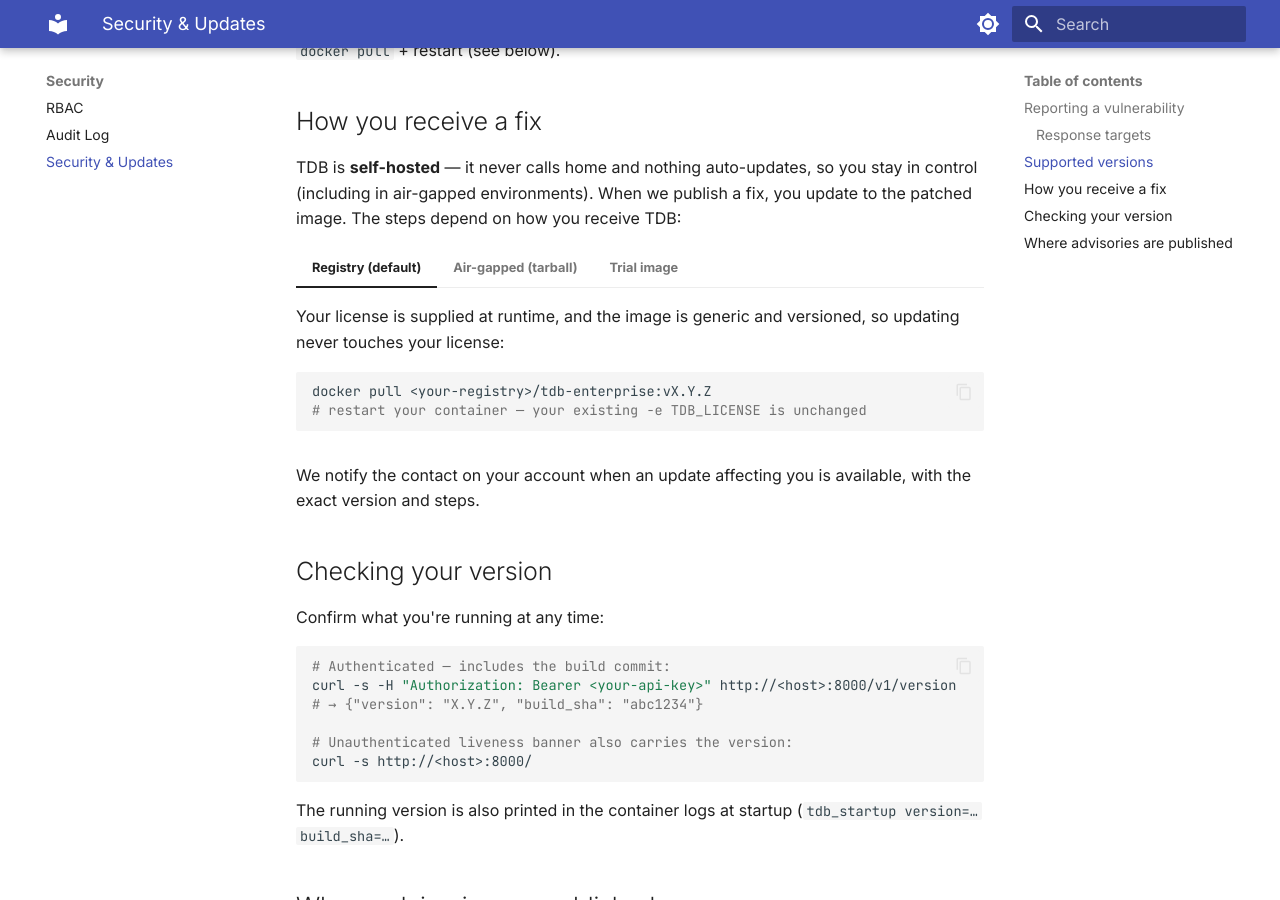
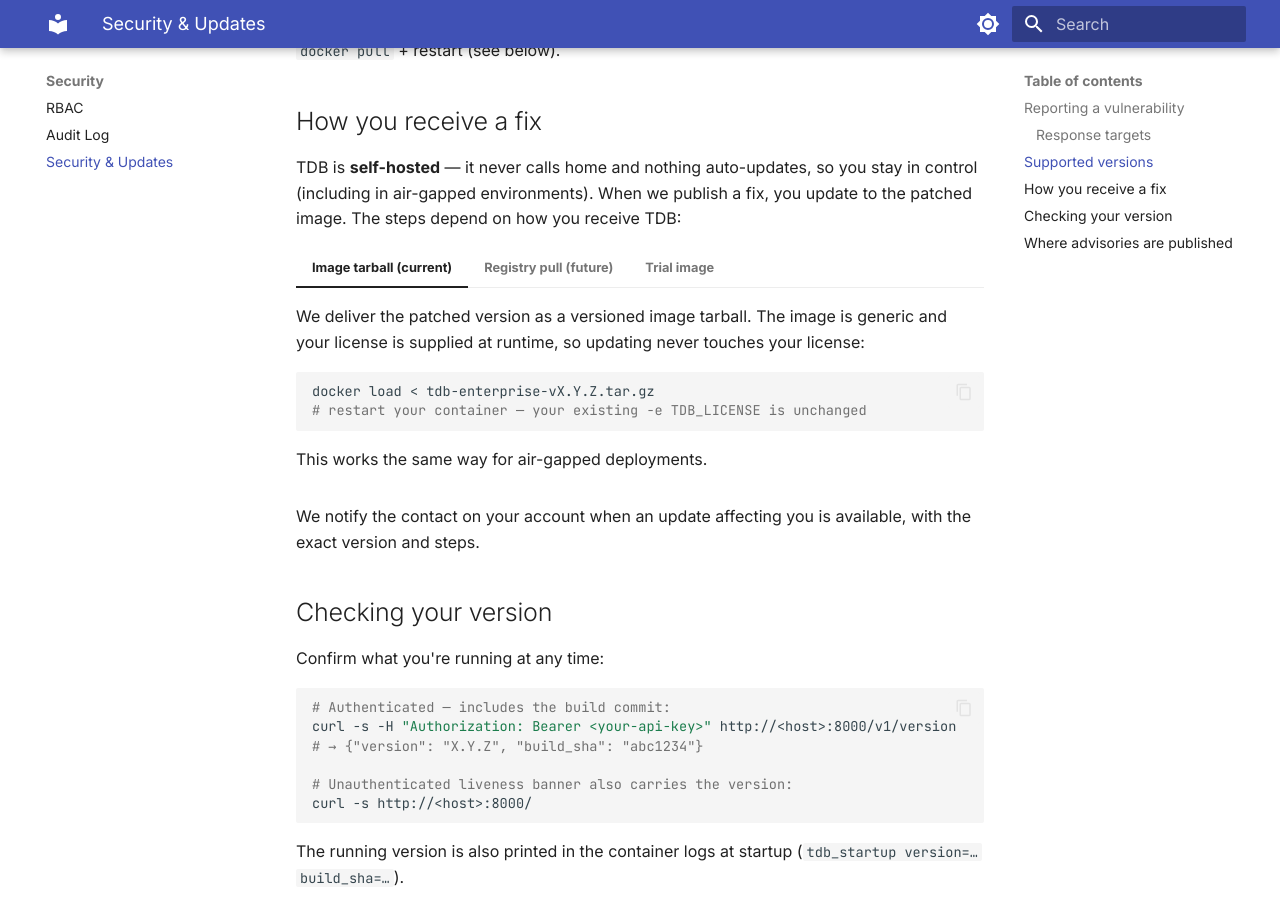
Before and after one commit to tdb-project/tdb-docs, an MkDocs documentation site: the page built from docs/security/updates.md, in a window 1280 px wide and 900 px high, scrolled down 1015 px. Built offline with MkDocs 1.6.1 and Material for MkDocs 9.7.7, drawn with Linux system fonts in a browser that asks for light colours.

Commit message:
docs: Security & Updates — image tarball is the current delivery (registry = future)
Reflects the interim distribution: customers receive a versioned image tarball
(docker load + restart with their runtime license); registry pull is future.

Co-Authored-By: Claude Opus 4.8 <noreply@anthropic.com>

````diff
--- a/docs/security/updates.md
+++ b/docs/security/updates.md
@@ -37,28 +37,31 @@ TDB is **self-hosted** — it never calls home and nothing auto-updates, so you
 in control (including in air-gapped environments). When we publish a fix, you update
 to the patched image. The steps depend on how you receive TDB:
 
-=== "Registry (default)"
+=== "Image tarball (current)"
 
-    Your license is supplied at runtime, and the image is generic and versioned, so
-    updating never touches your license:
+    We deliver the patched version as a versioned image tarball. The image is generic
+    and your license is supplied at runtime, so updating never touches your license:
 
     ```bash
-    docker pull <your-registry>/tdb-enterprise:vX.Y.Z
+    docker load < tdb-enterprise-vX.Y.Z.tar.gz
     # restart your container — your existing -e TDB_LICENSE is unchanged
     ```
 
-=== "Air-gapped (tarball)"
+    This works the same way for air-gapped deployments.
 
-    We deliver the patched version as a image tarball:
+=== "Registry pull (future)"
+
+    As we grow we'll offer registry-based updates, so you can pull a new version
+    directly:
 
     ```bash
-    docker load < tdb-enterprise-vX.Y.Z.tar.gz
-    # restart your container with your existing -e TDB_LICENSE
+    docker pull <registry>/tdb-enterprise:vX.Y.Z
+    # restart your container — your token is unchanged
     ```
 
 === "Trial image"
 
-    We re-issue your trial image on the patched version; pull or load it and restart.
+    We re-issue your trial image on the patched version; load it and restart.
 
 We notify the contact on your account when an update affecting you is available,
 with the exact version and steps.
````
